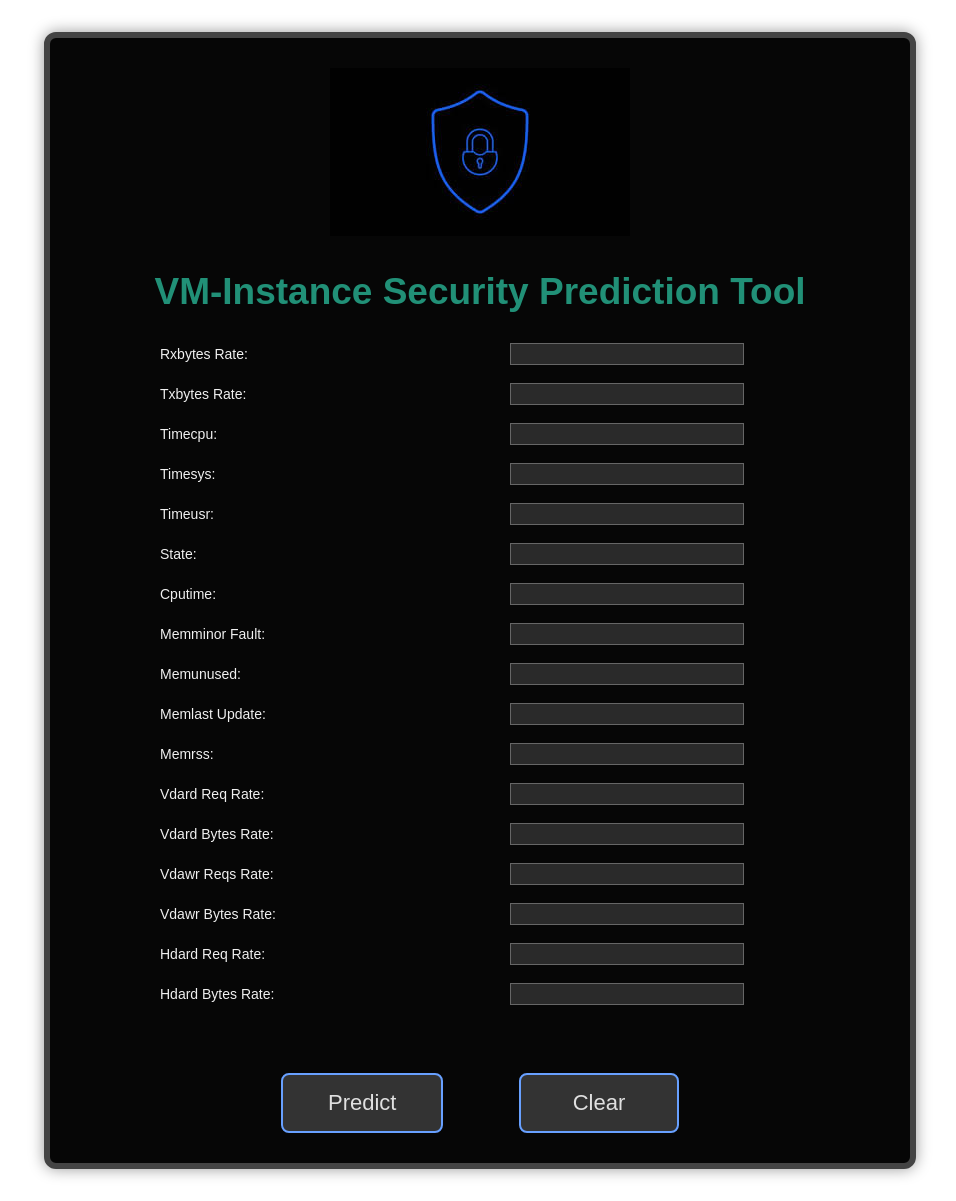
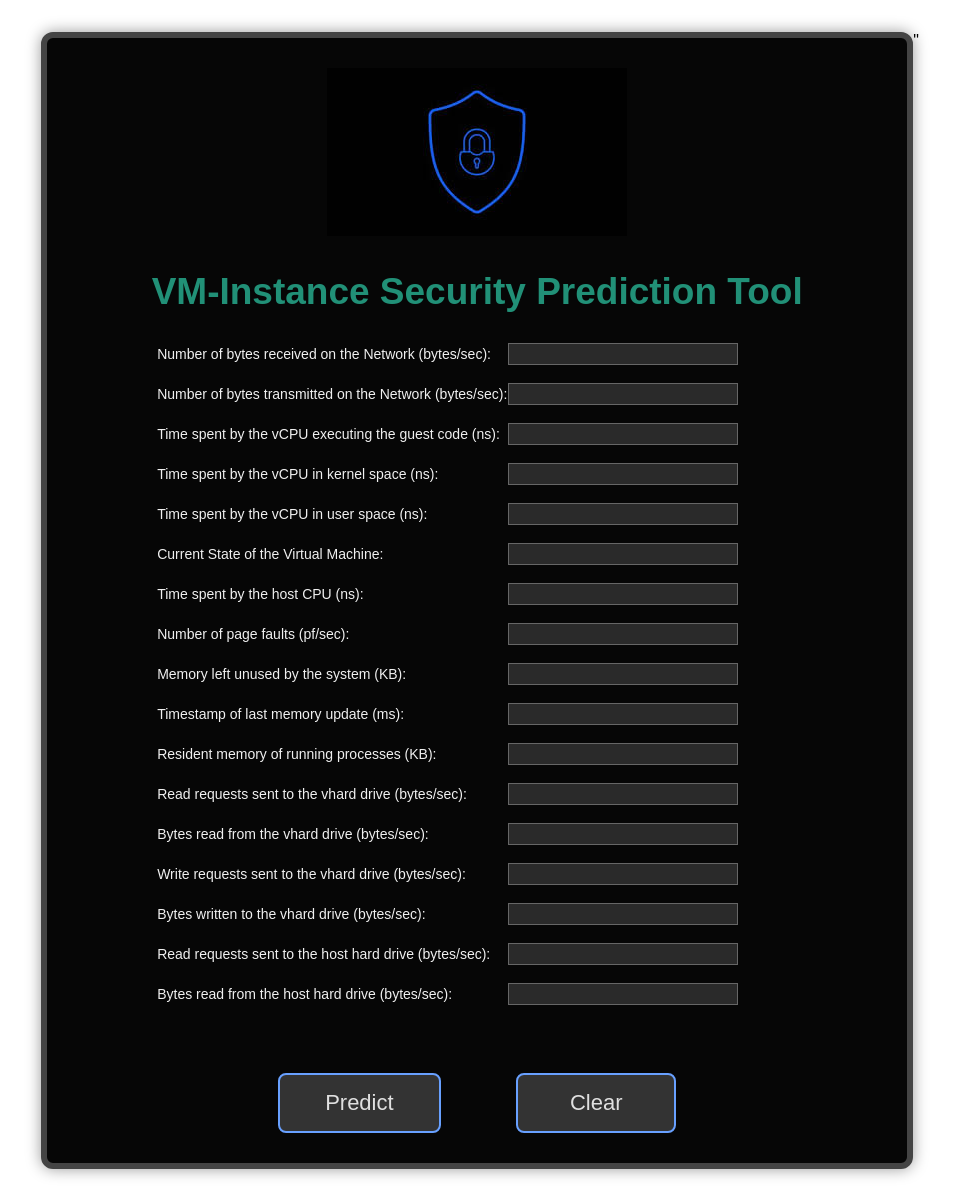
Before and after one commit to frankssenoga/Deployment, a Flask app: page / in a window 1280 px wide. Shown: the whole page, without its empty margins (160-1116 px from the left). Run offline with Flask 3, Linux system fonts and the light colour scheme; parts of the project's set-up code (start-up, migrations or seed data) failed here and were passed over.

Commit message:
Update index.html

```diff
--- a/templates/index.html
+++ b/templates/index.html
@@ -4,32 +4,35 @@
   <title>Virtual Machine Instance Attack Predictor</title>
 
   <style>
-  body {
+
+  body  {
     font-family: Arial, sans-serif;
     margin: 0;
     padding: 2rem;
     display: flex;
-    justify-content: center;
+    justify-content: center;   /* center horizontally */
   }
 
       form {
-    margin-left: 80px;
-    margin-right: 80px;
+      margin-left: 80px;    /* Add equal margin on left */
+      margin-right: 80px;   /* Add equal margin on right */
     }
 
+
+  /* ── dark card with thicker border ─────────────────────────── */
   .form-container {
     width: 800px;
-    background-color: #060606;
-    color: #f0f0f0;
+    background-color: #060606;       /* purely dark / dark background   */
+    color: #f0f0f0;                  /* light text for contrast      */
     padding: 30px;
-    border: 6px solid #444;
+    border: 6px solid #444;          /* thicker 4‑px border line     */
     border-radius: 12px;
     box-shadow: 0 0 15px rgba(0,0,0,0.4);
   }
 
     h2 {
     text-align: center;
-    font-size: 37px;
+    font-size: 37px; /* ← here */
       color: #219077;
   }
 
@@ -37,45 +40,37 @@
   width: 222px;
   padding: 2px 5px;
   font-size: 14px;
-    margin-left: 26px;
-    background: #2a2a2a;
-    color: #fff;
-    border: 1px solid #666;
+  margin-left: 26px;      /* ← new: 12‑px gap between label & box */
 }
-
   label {
-    display: inline-block;
-    width: 320px;
-    font-size: 14px;
-    white-space: nowrap;
-    color: #f0f0f0;
+    display:inline-block; width:320px; font-size:14px;
+    white-space:nowrap; color:#f0f0f0;
+  }
+  input {
+    width:220px; padding:2px 4px; font-size:14px;
+    background:#2a2a2a; color:#fff; border:1px solid #666;
   }
 
   .btn {
-    padding: 15px 45px;
-    font-size: 22px;
-    border: 2px solid #68a0ff;
-    border-radius: 8px;
-    background: #333;
-    color: #e0e0e0;
-    cursor: pointer;
-    min-width: 160px;
+    padding:15px 45px; font-size:22px;
+    border:2px solid #68a0ff;
+    border-radius:8px;
+    background:#333;
+    color:#e0e0e0;
+    cursor:pointer;
+    min-width:160px;
   }
-
-  .btn:hover  { background: #3b3b3b; }
-  .btn:active { background: #444; }
+  .btn:hover  { background:#3b3b3b; }
+  .btn:active { background:#444; }
 
   .btn-row {
-    display: flex;
-    justify-content: center;
-    gap: 2cm;
-    margin-top: 50px;
-    width: 100%;
+    display:flex; justify-content:center;
+    gap:2cm; margin-top:50px; width:100%;
   }
 </style>
-</head>
 
 <body>
+
 <div class="form-container">
     <div style="text-align: center;">
       <img src="{{ url_for('static', filename='images/logo.jpg') }}" alt="Logo" class="logo">
@@ -83,15 +78,57 @@
     <h2>VM-Instance Security Prediction Tool</h2>
 
     <form id="predict-form" method="POST" action="/predict">
-    {% for field in [
-      'rxbytes_rate', 'txbytes_rate', 'timecpu', 'timesys', 'timeusr', 'state',
-      'cputime', 'memminor_fault', 'memunused', 'memlast_update', 'memrss',
-      'vdard_req_rate', 'vdard_bytes_rate', 'vdawr_reqs_rate', 'vdawr_bytes_rate',
-      'hdard_req_rate', 'hdard_bytes_rate'
-    ] %}
-      <label for="{{ field }}">{{ field.replace('_', ' ').title() }}:</label>
-      <input type="text" name="{{ field }}" value="{{ values[field] }}" required><br><br>
-    {% endfor %}
+
+      <label for="rxbytes_rate">Number of bytes received on the Network (bytes/sec):</label>
+      <input type="text" name="rxbytes_rate" value="{{ values.rxbytes_rate }}" required><br><br>
+
+      <label for="txbytes_rate">Number of bytes transmitted on the Network (bytes/sec):</label>
+      <input type="text" name="txbytes_rate" value="{{ values.txbytes_rate }}" required><br><br>
+
+      <label for="timecpu">Time spent by the vCPU executing the guest code (ns):</label>
+      <input type="text" name="timecpu" value="{{ values.timecpu }}" required><br><br>
+
+      <label for="timesys">Time spent by the vCPU in kernel space (ns):</label>
+      <input type="text" name="timesys" value="{{ values.timesys }}" required><br><br>
+
+      <label for="timeusr">Time spent by the vCPU in user space (ns):</label>
+      <input type="text" name="timeusr" value="{{ values.timeusr }}" required><br><br>
+
+      <label for="state">Current State of the Virtual Machine:</label>
+      <input type="text" name="state" value="{{ values.state }}" required><br><br>
+
+      <label for="cputime">Time spent by the host CPU (ns):</label>
+      <input type="text" name="cputime" value="{{ values.cputime }}" required><br><br>
+
+      <label for="memminor_fault">Number of page faults (pf/sec):</label>
+      <input type="text" name="memminor_fault" value="{{ values.memminor_fault }}" required><br><br>
+
+      <label for="memunused">Memory left unused by the system (KB):</label>
+      <input type="text" name="memunused" value="{{ values.memunused }}" required><br><br>
+
+      <label for="memlast_update">Timestamp of last memory update (ms):</label>
+      <input type="text" name="memlast_update" value="{{ values.memlast_update }}" required><br><br>
+
+      <label for="memrss">Resident memory of running processes (KB):</label>
+      <input type="text" name="memrss" value="{{ values.memrss }}" required><br><br>
+
+      <label for="vdard_req_rate">Read requests sent to the vhard drive (bytes/sec):</label>
+      <input type="text" name="vdard_req_rate" value="{{ values.vdard_req_rate }}" required><br><br>
+
+      <label for="vdard_bytes_rate">Bytes read from the vhard drive (bytes/sec):</label>
+      <input type="text" name="vdard_bytes_rate" value="{{ values.vdard_bytes_rate }}" required><br><br>
+
+      <label for="vdawr_reqs_rate">Write requests sent to the vhard drive (bytes/sec):</label>
+      <input type="text" name="vdawr_reqs_rate" value="{{ values.vdawr_reqs_rate }}" required><br><br>
+
+      <label for="vdawr_bytes_rate">Bytes written to the vhard drive (bytes/sec):</label>
+      <input type="text" name="vdawr_bytes_rate" value="{{ values.vdawr_bytes_rate }}" required><br><br>
+
+      <label for="hdard_req_rate">Read requests sent to the host hard drive (bytes/sec):</label>
+      <input type="text" name="hdard_req_rate" value="{{ values.hdard_req_rate }}" required><br><br>
+
+      <label for="hdard_bytes_rate">Bytes read from the host hard drive (bytes/sec):</label>
+      <input type="text" name="hdard_bytes_rate" value="{{ values.hdard_bytes_rate }}" required><br><br>
 
       <div class="btn-row">
         <button class="btn" type="submit">Predict</button>
@@ -102,36 +139,34 @@
     {% if prediction %}
      <h3 style="text-align:center; color: rebeccapurple;">Prediction: {{ prediction }}</h3>
     {% endif %}
-
-  {% if top_features %}
-    <div style="margin-top: 30px; padding: 20px; background-color: #1a1a1a; border-left: 6px solid #219077; color: #e0e0e0; border-radius: 10px;">
-      <h3 style="text-align: center; color: #4cd2a6;">Top Contributing Features (LIME)</h3>
-      <ul style="font-size: 16px; line-height: 1.6;">
-        {% for feature, weight in top_features %}
-          <li><strong>{{ feature }}</strong>: {{ "%.4f"|format(weight) }}</li>
-        {% endfor %}
-      </ul>
-    </div>
-  {% endif %}
   </div>
 
 <script>
+  // --- format with "000" (thousands) separators on the fly ------------
   function addCommas(e) {
     const el = e.target;
+    // Skip if field is empty
     if (!el.value) return;
+
+    // Preserve minus sign & decimals if any, but remove old commas
     const clean = el.value.replace(/,/g, '');
-  if (isNaN(clean)) return;
+    if (isNaN(clean)) return;  // ignore if not numeric
+
+    // Re‑format with commas
     const parts = clean.split('.');
     parts[0] = parseInt(parts[0], 10).toLocaleString('en-US');
     el.value = parts.join('.');
   }
 
+  // Attach to every input
   document.querySelectorAll('#predict-form input')
           .forEach(inp => inp.addEventListener('input', addCommas));
 
-function clearForm() {
+  // Clear helper
+  function clearForm () {
     document.querySelectorAll('#predict-form input').forEach(i => i.value = '');
   }
 </script>
+
 </body>
-</html>
+</html>"
```
Lines whose indentation alone changed are shown as unchanged.
